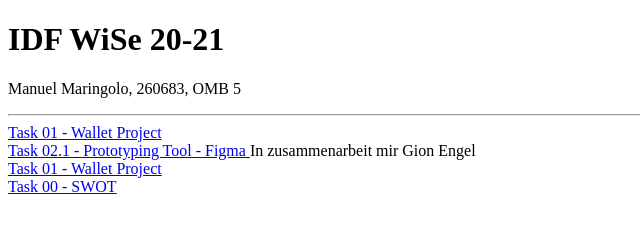
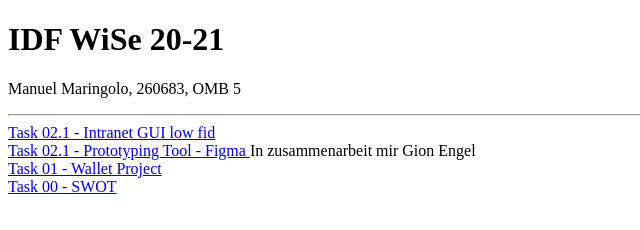
Before and after one commit to mnlmrngl/IFD-SoSe20, a plain HTML site: page index.html in a window 1280 px wide. Shown: the full height of the page, 0-640 px from the left. Drawn offline with Linux system fonts and the light colour scheme.

Commit message:
Update index.html

```diff
--- a/index.html
+++ b/index.html
@@ -5,7 +5,7 @@
     <h1>IDF WiSe 20-21</h1>
     <p>Manuel Maringolo, 260683, OMB 5</p>
     <hr>
-	<a href="task02-GUI/task0202-intranet-low%20fid/task0201-intranet-lowfid-doku.md" target="_blank">Task 01 - Wallet Project </a> </br>
+	<a href="task02-GUI/task0202-intranet-low%20fid/task0201-intranet-lowfid-doku.md" target="_blank">Task 02.1 - Intranet GUI low fid </a> </br>
 	<a href="https://github.com/gionegel/IFD-WiSe20-21/blob/main/task-2-1.md" target="_blank">Task 02.1 - Prototyping Tool - Figma </a>In zusammenarbeit mir Gion Engel</br>
 	<a href="task01-wallet_project/task01-wallet_project.pdf" target="_blank">Task 01 - Wallet Project </a> </br>
     <a href="task00/task00_swot.html" target="_blank">Task 00 - SWOT </a>
```
